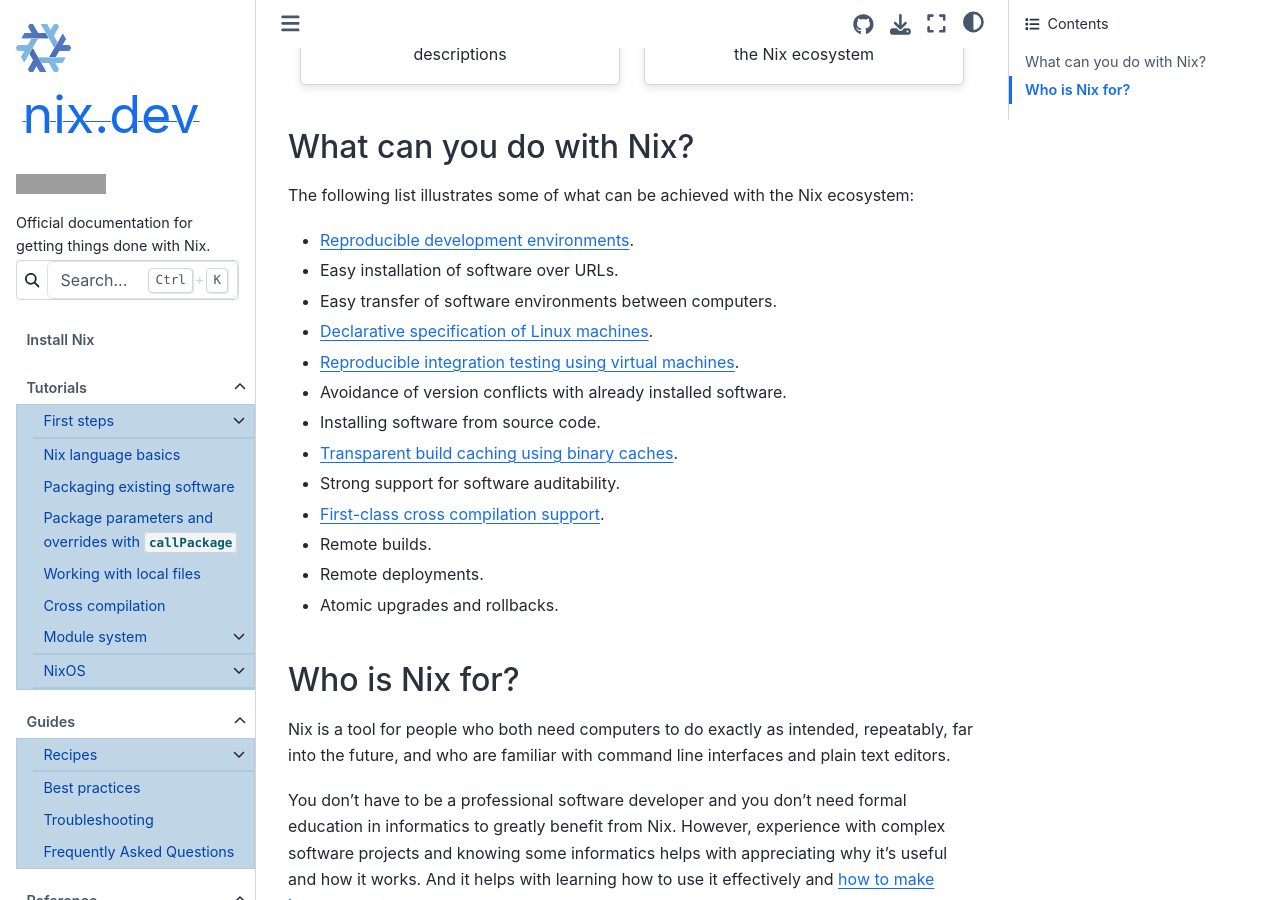
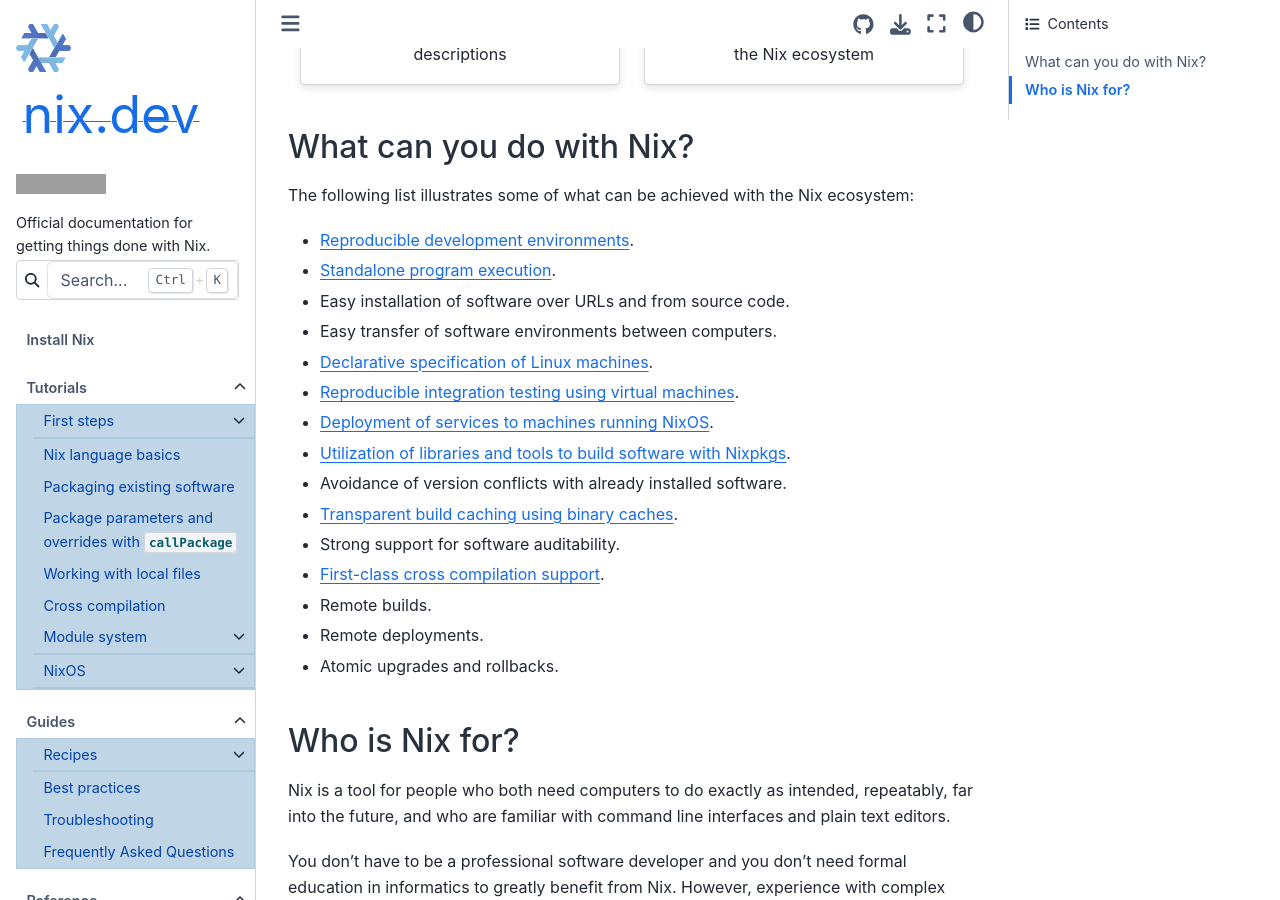
Before and after one commit to NixOS/nix.dev, a Sphinx documentation site: the page built from source/index.md, in a window 1280 px wide and 900 px high, scrolled down 406 px. Built offline with Sphinx 7.4.7 and the Sphinx Book theme 1.1.4, drawn with Linux system fonts in a browser that asks for light colours; grey boxes are pictures that could not be loaded.

Commit message:
Add and simplify nix usage bullet points on the front page.

```diff
--- a/source/index.md
+++ b/source/index.md
@@ -55,19 +55,20 @@
 The following list illustrates some of what can be achieved with the Nix ecosystem:
 
 - {ref}`Reproducible development environments <ad-hoc-envs>`.
-- Easy installation of software over URLs.
+- {ref}`Standalone program execution <ad-hoc-envs>`.
+- Easy installation of software over URLs and from source code.
 - Easy transfer of software environments between computers.
 - {ref}`Declarative specification of Linux machines <deploy-nixos-using-terraform>`.
 - {ref}`Reproducible integration testing using virtual machines <integration-testing-vms>`.
+- {ref}`Deployment of services to machines running NixOS <nixos-vms>`.
+- {ref}`Utilization of libraries and tools to build software with Nixpkgs <packaging-tutorial>`.
 - Avoidance of version conflicts with already installed software.
-- Installing software from source code.
 - {ref}`Transparent build caching using binary caches <github-actions>`.
 - Strong support for software auditability.
 - {ref}`First-class cross compilation support <cross-compilation>`.
 - Remote builds.
 - Remote deployments.
 - Atomic upgrades and rollbacks.
-
 
 ## Who is Nix for?
 
```
